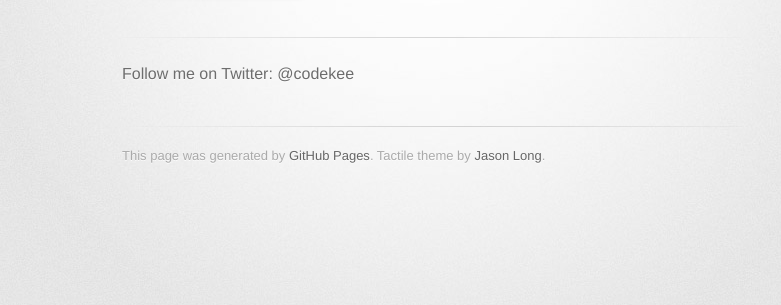
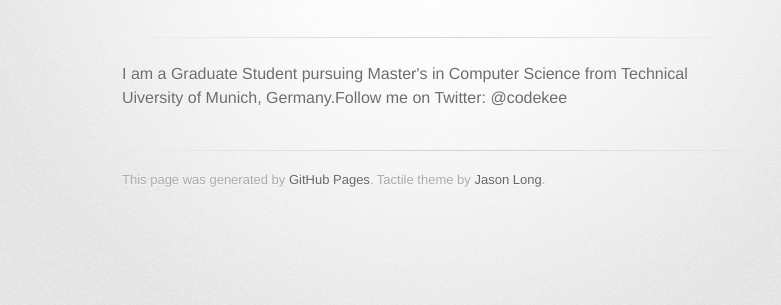
Before and after one commit to netankit/netankit.github.io, a plain HTML site: page index.html in a window 1280 px wide. Shown: the part 209-514 px from the top of the page, without its empty margins (208-989 px from the left). Drawn offline with Linux system fonts and the light colour scheme; a web font is replaced by a local one.

Commit message:
Some new content added to index.html

```diff
--- a/index.html
+++ b/index.html
@@ -29,7 +29,8 @@
         <hr>
 
         <section id="main_content">
-          <p>Follow me on Twitter: @codekee</p>
+          <p>
+            I am a Graduate Student pursuing Master's in Computer Science from Technical Uiversity of Munich, Germany.Follow me on Twitter: @codekee</p>
         </section>
 
         <footer>
```
